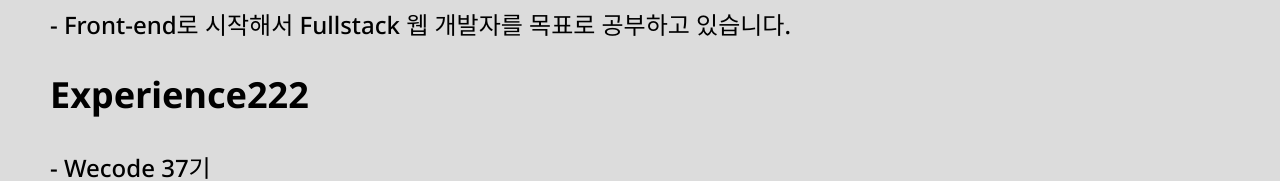
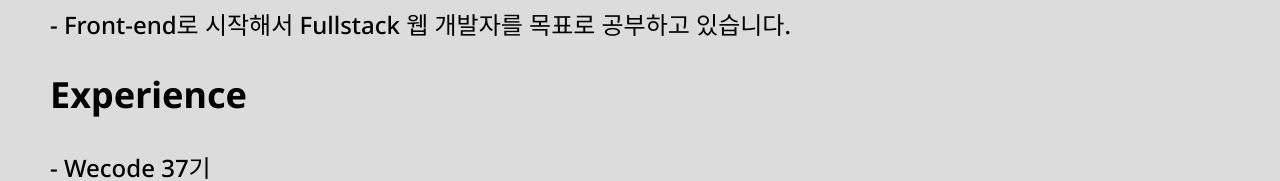
Before and after one commit to 1211lys/portfolio, a plain HTML site: page index.html in a window 1280 px wide. Shown: the part 1227-1408 px from the top of the page. Drawn offline with Linux system fonts and the light colour scheme.

Commit message:
Update files

```diff
--- a/index.html
+++ b/index.html
@@ -33,7 +33,7 @@
             <h2>Introduce</h2>
             <p>- 반도체공학을 전공했지만 개발에 관심이 생겨 도전하고 있습니다. </p>
             <p>- Front-end로 시작해서 Fullstack 웹 개발자를 목표로 공부하고 있습니다.</p>
-            <h2>Experience222</h2>
+            <h2>Experience</h2>
             <p>- Wecode 37기</p>
         </div>
     </section>
--- a/style.css
+++ b/style.css
@@ -32,7 +32,7 @@ p {
 
 #about, #skills, #contact {
     margin: auto;
-    max-width: 1500px;
+    max-width: 1800px;
     padding: 50px 50px;
 }
 /* navbar */
```
